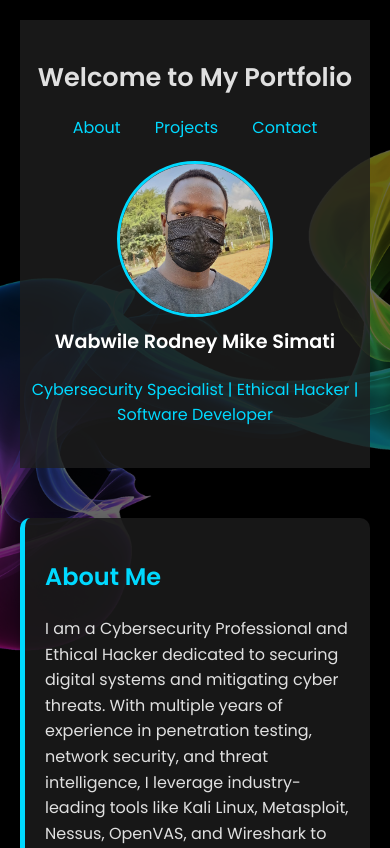
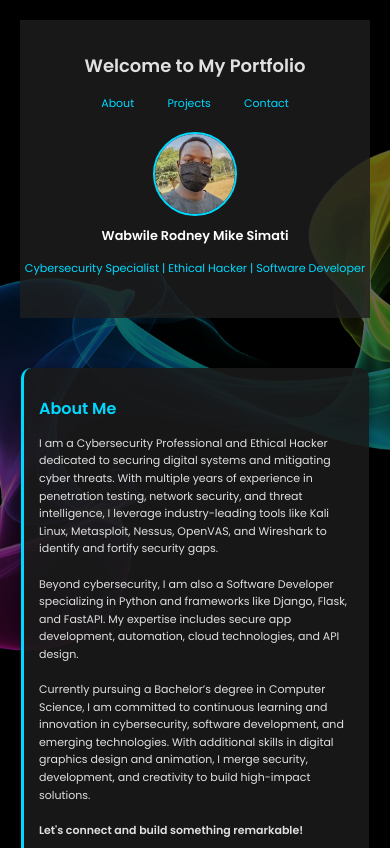
Before and after one commit to upgrade-square/portfolio, a plain HTML site: page index.html in a window 390 px wide. Shown: the top 848 px of the page. Drawn offline with Linux system fonts and the light colour scheme.

Commit message:
Updated code with new changes

```diff
--- a/style.css
+++ b/style.css
@@ -266,3 +266,110 @@ a:hover {
         flex-direction: column;
     }
 }
+
+/* Reduce font sizes for mobile screens */
+@media screen and (max-width: 480px) {
+    body {
+        font-size: 12px;
+    }
+
+    h1 {
+        font-size: 18px;
+    }
+
+    h2 {
+        font-size: 16px;
+    }
+
+    h3 {
+        font-size: 14px;
+    }
+
+    p, li, a {
+        font-size: 11px;
+    }
+
+    .name {
+        font-size: 1rem;
+    }
+
+    .specialization {
+        font-size: 0.9rem;
+    }
+
+    .contact-info p {
+        font-size: 0.9em;
+    }
+
+    .social-link {
+        font-size: 0.85em;
+    }
+}
+@media screen and (max-width: 480px) {
+    /* Reduce main heading size */
+    header h1 {
+        font-size: 22px; /* Adjust this based on your preference */
+    }
+
+    /* Reduce profile image size */
+    .profile-img {
+        width: 100px; /* Smaller size for mobile */
+        height: 100px;
+    }
+
+    /* Reduce specialization text */
+    .name {
+        font-size: 0.9rem;
+    }
+
+    .specialization {
+        font-size: 0.8rem;
+    }
+}
+@media screen and (max-width: 480px) {
+    /* Reduce main heading size */
+    header h1 {
+        font-size: 18px; /* Smaller for mobile */
+    }
+
+    /* Reduce profile name */
+    .name {
+        font-size: 0.8rem; /* Even smaller */
+    }
+
+    /* Reduce specialization text */
+    .specialization {
+        font-size: 0.7rem;
+    }
+
+    /* Reduce section headings */
+    #projects h2, #contact h2 {
+        font-size: 1.2em; /* Smaller 'My Projects' & 'Contact Me' */
+    }
+
+    /* Further reduce profile image size */
+    .profile-img {
+        width: 90px;
+        height: 90px;
+    }
+}
+@media screen and (max-width: 480px) {
+    /* Reduce profile image size */
+    .profile-img {
+        width: 80px;
+        height: 80px;
+        border-width: 2px; /* Slightly thinner border */
+    }
+
+    /* Reduce the width and padding of transparent divs */
+    #about, #projects, #contact {
+        max-width: 90%; /* Slightly smaller */
+        padding: 15px; /* Less padding for a compact look */
+        border-left-width: 3px; /* Thinner left border for elegance */
+    }
+
+    /* Make section headings a bit smaller for balance */
+    #projects h2, #contact h2 {
+        font-size: 1.1em;
+    }
+}
```
